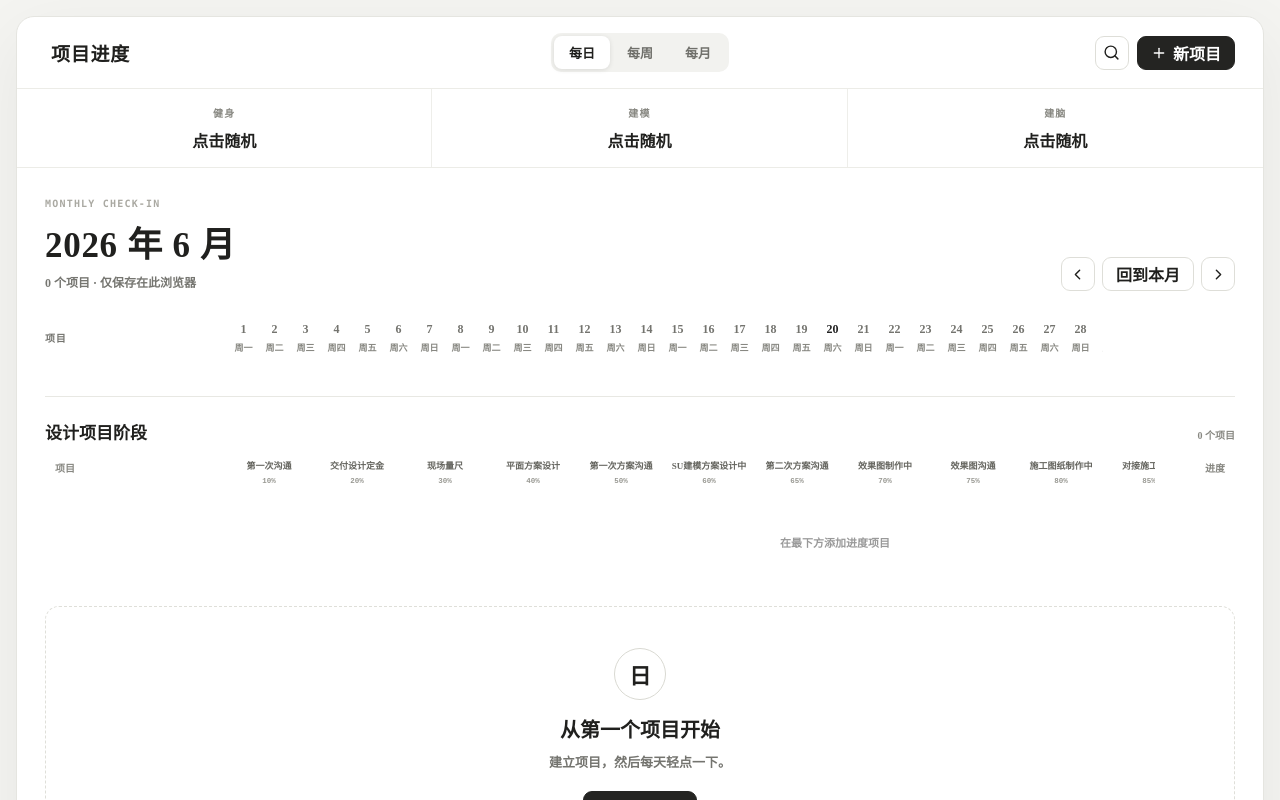
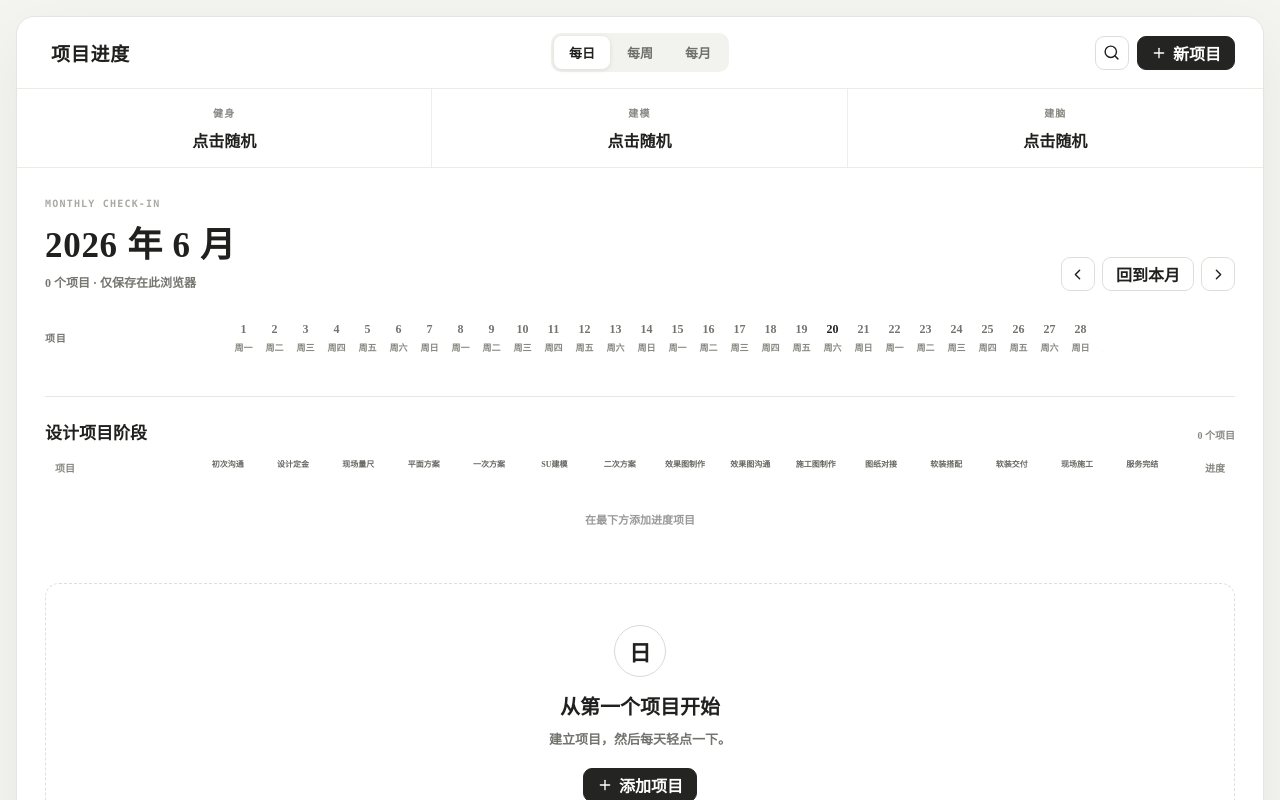
Before and after one commit to sange1022/project-checkin-dashboard, a React (Vite) app: page / in a window 1280 px wide. Shown: the top 800 px of the page. Built offline with nearby package versions, Linux system fonts and the light colour scheme; the HTML template or start-up script is replaced by a standard one.

Commit message:
style: compact project stage board

```diff
--- a/src/components/ProjectStageBoard.tsx
+++ b/src/components/ProjectStageBoard.tsx
@@ -20,7 +20,7 @@ export function ProjectStageBoard({ projects, onStageChange }: BoardProps) {
         <div className="stage-grid">
           <div className="stage-project-header">项目</div>
           <div className="stage-axis-header">
-            {PROJECT_STAGES.map((stage) => <span key={stage.name}>{stage.name}<small>{stage.percent}%</small></span>)}
+            {PROJECT_STAGES.map((stage) => <span key={stage.name} title={stage.name}>{stage.shortName}</span>)}
           </div>
           <div className="stage-percent-header">进度</div>
           {projects.map((project) => {
--- a/src/domain/projectStages.ts
+++ b/src/domain/projectStages.ts
@@ -1,21 +1,21 @@
 import type { StageProject } from './types'
 
 export const PROJECT_STAGES = [
-  { name: '第一次沟通', percent: 10 },
-  { name: '交付设计定金', percent: 20 },
-  { name: '现场量尺', percent: 30 },
-  { name: '平面方案设计', percent: 40 },
-  { name: '第一次方案沟通', percent: 50 },
-  { name: 'SU建模方案设计中', percent: 60 },
-  { name: '第二次方案沟通', percent: 65 },
-  { name: '效果图制作中', percent: 70 },
-  { name: '效果图沟通', percent: 75 },
-  { name: '施工图纸制作中', percent: 80 },
-  { name: '对接施工图纸', percent: 85 },
-  { name: '软装搭配PPT制作中', percent: 90 },
-  { name: '软装PPT交付', percent: 95 },
-  { name: '现场施工中', percent: 96 },
-  { name: '设计跟踪服务完结', percent: 100 },
+  { name: '第一次沟通', shortName: '初次沟通', percent: 10 },
+  { name: '交付设计定金', shortName: '设计定金', percent: 20 },
+  { name: '现场量尺', shortName: '现场量尺', percent: 30 },
+  { name: '平面方案设计', shortName: '平面方案', percent: 40 },
+  { name: '第一次方案沟通', shortName: '一次方案', percent: 50 },
+  { name: 'SU建模方案设计中', shortName: 'SU建模', percent: 60 },
+  { name: '第二次方案沟通', shortName: '二次方案', percent: 65 },
+  { name: '效果图制作中', shortName: '效果图制作', percent: 70 },
+  { name: '效果图沟通', shortName: '效果图沟通', percent: 75 },
+  { name: '施工图纸制作中', shortName: '施工图制作', percent: 80 },
+  { name: '对接施工图纸', shortName: '图纸对接', percent: 85 },
+  { name: '软装搭配PPT制作中', shortName: '软装搭配', percent: 90 },
+  { name: '软装PPT交付', shortName: '软装交付', percent: 95 },
+  { name: '现场施工中', shortName: '现场施工', percent: 96 },
+  { name: '设计跟踪服务完结', shortName: '服务完结', percent: 100 },
 ] as const
 
 export function createStageProject(name: string, id: string): StageProject {
--- a/src/styles.css
+++ b/src/styles.css
@@ -121,20 +121,19 @@ button { color: inherit; }
 .stage-add button { min-height: 34px; padding: 0 10px; border: 1px solid #deded8; border-radius: 8px; background: #fff; display: inline-flex; align-items: center; gap: 4px; cursor: pointer; font-size: 10px; }
 .stage-add button:disabled { opacity: .35; }
 .stage-scroll { overflow-x: auto; padding-bottom: 18px; }
-.stage-grid { min-width: 1580px; display: grid; grid-template-columns: 180px 1fr 80px; align-items: stretch; }
+.stage-grid { min-width: 1120px; display: grid; grid-template-columns: 150px 1fr 60px; align-items: stretch; }
 .stage-project-header, .stage-percent-header { padding: 0 10px 12px; color: #888882; font-size: 10px; }
 .stage-project-header { position: sticky; left: 0; z-index: 4; background: #fff; }
 .stage-percent-header { position: sticky; right: 0; z-index: 4; background: #fff; text-align: right; }
 .stage-axis-header { display: grid; grid-template-columns: repeat(15, 1fr); }
-.stage-axis-header span { min-width: 82px; padding: 0 6px 12px; text-align: center; color: #666660; font-size: 9px; line-height: 1.35; }
-.stage-axis-header small { display: block; margin-top: 4px; color: #999993; font-family: ui-monospace, monospace; }
+.stage-axis-header span { min-width: 58px; padding: 0 2px 10px; text-align: center; color: #666660; font-size: 8px; line-height: 1.2; white-space: nowrap; }
 .stage-row { display: contents; }
 .stage-project-name, .stage-track, .stage-row-end { min-height: 52px; border-top: 1px solid #f0f0eb; }
 .stage-project-name { position: sticky; left: 0; z-index: 3; display: flex; align-items: center; padding-right: 10px; background: #fff; }
 .stage-project-name span { width: 100%; font-size: 12px; font-weight: 700; overflow: hidden; text-overflow: ellipsis; white-space: nowrap; }
-.stage-track { position: relative; display: grid; grid-template-columns: repeat(15, 1fr); align-items: center; padding: 0 38px; }
-.stage-track::before { content: ""; position: absolute; left: 41px; right: 41px; top: 50%; height: 3px; background: #e5e5df; transform: translateY(-50%); }
-.stage-line { position: absolute; left: 41px; top: 50%; height: 5px; max-width: calc(100% - 82px); background: #292927; transform: translateY(-50%); z-index: 1; pointer-events: none; }
+.stage-track { position: relative; display: grid; grid-template-columns: repeat(15, 1fr); align-items: center; padding: 0 25px; }
+.stage-track::before { content: ""; position: absolute; left: 28px; right: 28px; top: 50%; height: 3px; background: #e5e5df; transform: translateY(-50%); }
+.stage-line { position: absolute; left: 28px; top: 50%; height: 5px; max-width: calc(100% - 56px); background: #292927; transform: translateY(-50%); z-index: 1; pointer-events: none; }
 .stage-track button { position: relative; z-index: 2; width: 13px; height: 13px; justify-self: center; border: 2px solid #d8d8d2; border-radius: 50%; background: #fff; cursor: pointer; padding: 0; }
 .stage-track button.reached { border-color: #292927; background: #292927; }
 .stage-row-end { position: sticky; right: 0; z-index: 3; background: #fff; display: flex; align-items: center; justify-content: flex-end; gap: 8px; box-shadow: -10px 0 16px #fff; }
```
Also changed, not shown: 2 other files (tests, documents, lock files or other folders).
